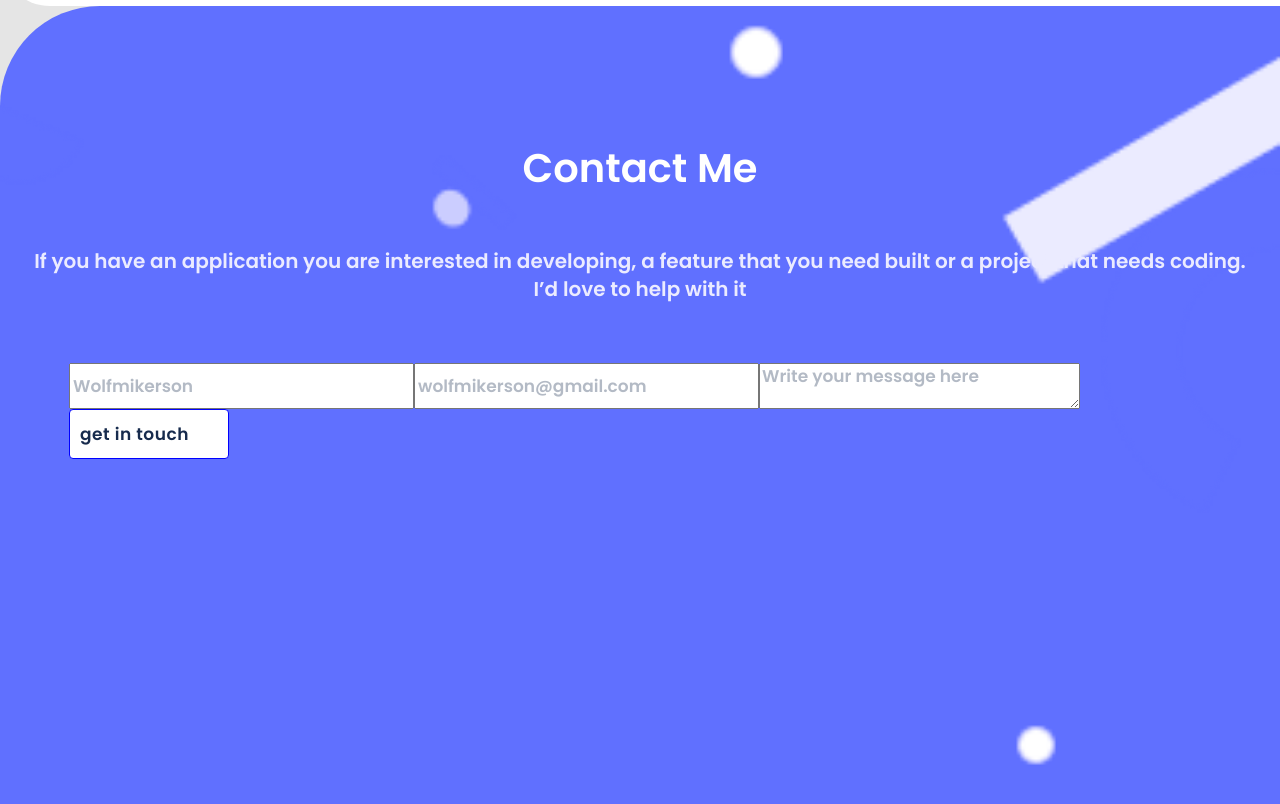
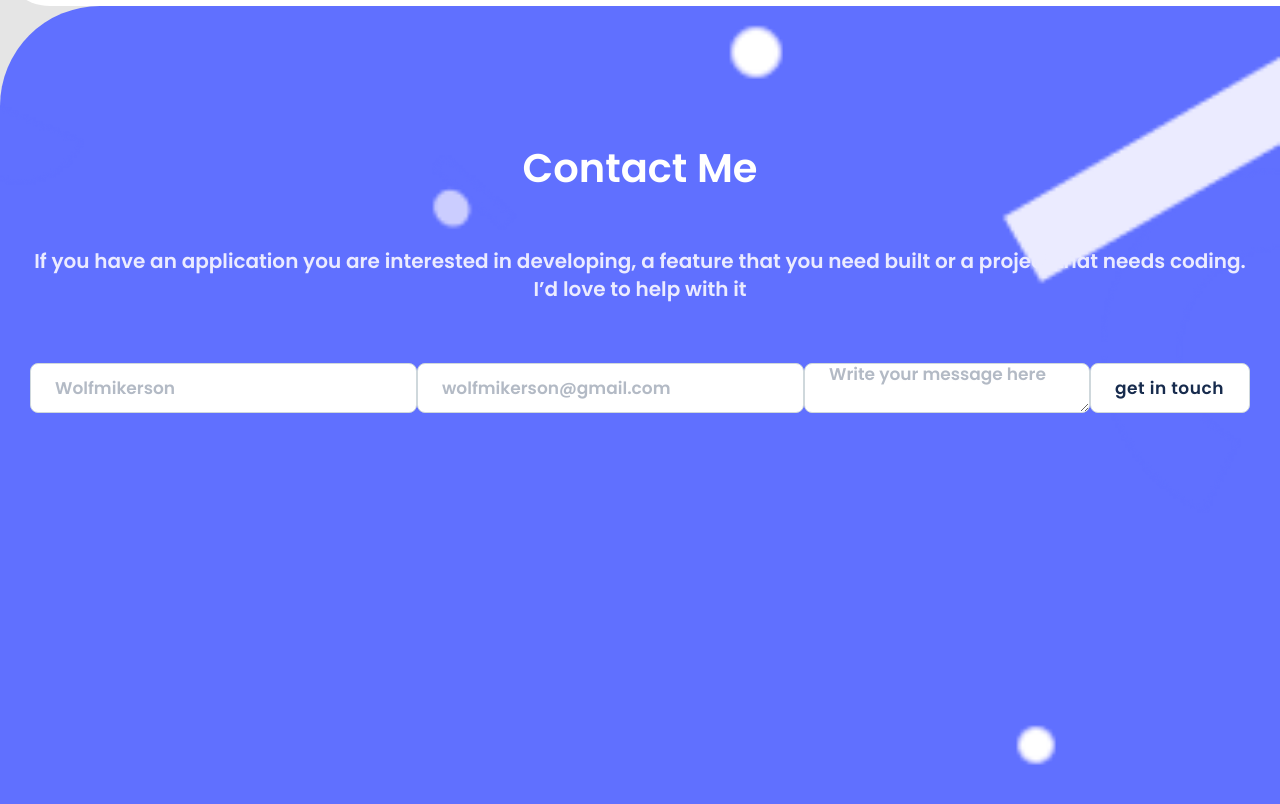
Before and after one commit to Wolfmikerson/Porfolio-MobileVersion, a website: page index.html in a window 1280 px wide. Shown: the part 7065-7869 px from the top of the page. Drawn offline with Linux system fonts and the light colour scheme.

Commit message:
Add layout of the form element class

```diff
--- a/css/style.css
+++ b/css/style.css
@@ -394,6 +394,11 @@ body {
   font-size: 17px;
   line-height: 20px;
   color: #172b4d;
+  flex: 1;
+  padding: 0 24px 0;
+  margin-bottom: 20px;
+  border-radius: 8px;
+  border: 1px solid #cfd8dc;
 }
 
 .form-element::placeholder {
```
